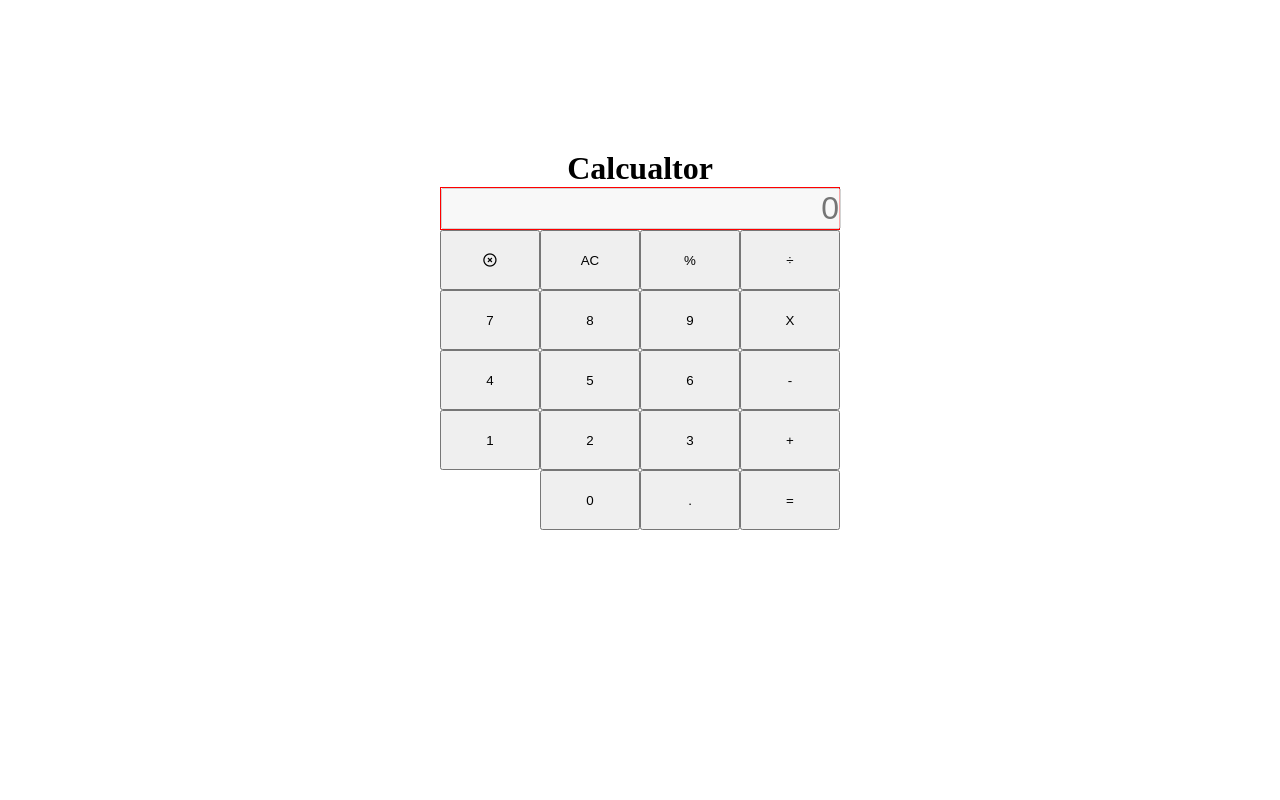
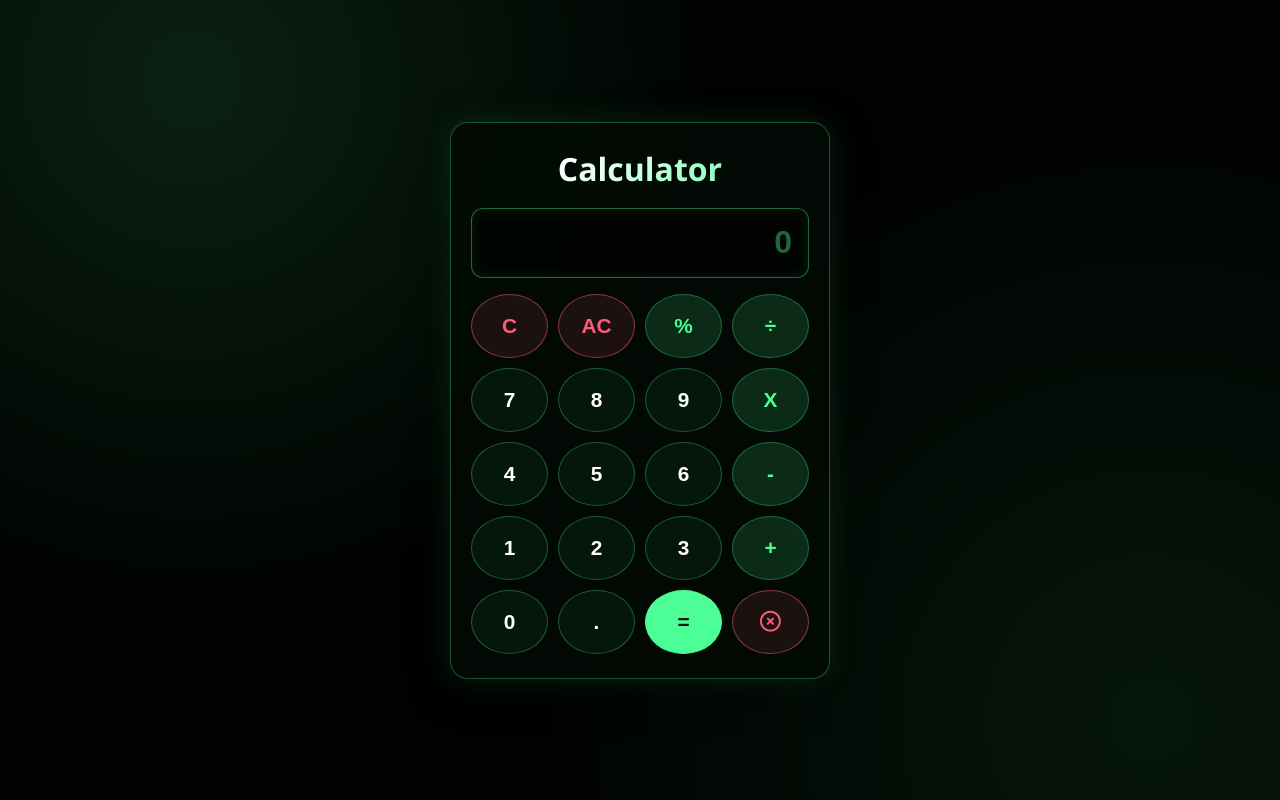
Before and after one commit to Owais-Shoukat/Calculator, a plain HTML site: page index.html in a window 1280 px wide. Both pictures are taken after a click on the button "AC". Drawn offline with Linux system fonts and the light colour scheme.

Commit message:
My third Commit

```diff
--- a/app.js
+++ b/app.js
@@ -0,0 +1,148 @@
+
+let input = document.querySelector("input");
+let buttons = document.querySelectorAll("button");
+
+let done = false;
+
+buttons.forEach(function (button) {
+    button.addEventListener("click", function () {
+
+        let value = button.textContent.trim();
+
+        if (value === "") {
+            value = "DEL";
+        }
+
+        let text = input.value;
+
+        if (text === "Error") {
+            text = "";
+        }
+
+        let last = text.slice(-1);
+
+        let start = Math.max(
+            text.lastIndexOf("+"),
+            text.lastIndexOf("-"),
+            text.lastIndexOf("X"),
+            text.lastIndexOf("÷")
+        );
+        let currentNumber = text.slice(start + 1);
+
+        let lastIsOperator = false;
+        if (last === "+" || last === "-" || last === "X" || last === "÷") {
+            lastIsOperator = true;
+        }
+
+        if (value === "AC") {
+            input.value = "";
+            done = false;
+        }
+
+        else if (value === "C" || value === "DEL") {
+            if (done) {
+                input.value = "";
+                done = false;
+            } else {
+                input.value = text.slice(0, -1);
+            }
+        }
+
+        else if (value === "=") {
+            if (text === "" || text === "-") {
+                return;
+            }
+
+            if (lastIsOperator) {
+                text = text.slice(0, -1);
+            }
+
+            text = text.replaceAll("X", "*");
+            text = text.replaceAll("÷", "/");
+            text = text.replaceAll("%", "/100");
+
+            let result = eval(text);
+
+            if (isFinite(result)) {
+                input.value = parseFloat(result.toFixed(8));
+            } else {
+                input.value = "Error";
+            }
+
+            done = true;
+        }
+
+        else if (value === "+" || value === "-" || value === "X" || value === "÷") {
+            done = false;
+
+            if (text === "") {
+                if (value === "-") {
+                    input.value = "-";
+                } else {
+                    input.value = "";
+                }
+            }
+            else if (text === "-") {
+                input.value = "-";
+            }
+            else if (last === "+" && value === "+") {
+                input.value = text;
+            }
+            else if (last === "-" && value === "-") {
+                input.value = text;
+            }
+            else if (last === "X" && value === "X") {
+                input.value = text;
+            }
+            else if (last === "÷" && value === "÷") {
+                input.value = text;
+            }
+            else if (lastIsOperator) {
+                input.value = text.slice(0, -1) + value;
+            }
+            else {
+                input.value = text + value;
+            }
+        }
+
+        else if (value === "%") {
+            if (text !== "" && "0123456789".includes(last)) {
+                input.value = text + "%";
+                done = false;
+            }
+        }
+
+        else if (value === ".") {
+            if (done) {
+                input.value = "0.";
+                done = false;
+            }
+            else if (last === "%") {
+            }
+            else if (currentNumber.includes(".")) {
+            }
+            else if (currentNumber === "") {
+                input.value = text + "0.";
+            }
+            else {
+                input.value = text + ".";
+            }
+        }
+
+        else {
+            if (done) {
+                input.value = value;
+                done = false;
+            }
+            else if (last === "%") {
+            }
+            else if (currentNumber === "0") {
+                input.value = text.slice(0, -1) + value;
+            }
+            else {
+                input.value = text + value;
+            }
+        }
+
+    });
+});
--- a/index.html
+++ b/index.html
@@ -3,43 +3,47 @@
 <head>
     <meta charset="UTF-8">
     <meta name="viewport" content="width=device-width, initial-scale=1.0">
-    <title>Calculator</title>
+    <title>Cal</title>
     <link rel="stylesheet" href="https://cdnjs.cloudflare.com/ajax/libs/font-awesome/6.7.2/css/all.min.css">
     <link rel="stylesheet" href="style.css">
 </head>
+
 <body>
-    <h1>Calcualtor</h1>
+    <div class="calculator">
+        <h1>Calculator</h1>
+
         <div class="text">
             <input type="text" placeholder="0" disabled>
         </div>
+
             <div class="buttons">
-        <button><i class="fa-regular fa-circle-xmark"></i></button>
-        <button>AC</button>
-        <button>%</button>
-        <button>÷</button>
+                <button class="clear">C</button>
+                <button class="clear">AC</button>
+                <button class="operator">%</button>
+                <button class="operator">÷</button>
 
                 <button>7</button>
                 <button>8</button>
                 <button>9</button>
-        <button>X</button>
+                <button class="operator">X</button>
 
                 <button>4</button>
                 <button>5</button>
                 <button>6</button>
-        <button>-</button>
+                <button class="operator">-</button>
 
                 <button>1</button>
                 <button>2</button>
                 <button>3</button>
-        <button>+</button>
-        <div></div>
+                <button class="operator">+</button>
+
                 <button>0</button>
                 <button>.</button>
-        <button>=</button>
-
+                <button class="equal">=</button>
+                <button class="clear" data-value="DEL"><i class="fa-regular fa-circle-xmark"></i></button>
+            </div>
 
     </div>
-
 </body>
 <script src="app.js"></script>
 </html>
--- a/style.css
+++ b/style.css
@@ -1,29 +1,136 @@
-*{
-    margin:0;
+
+* {
+    margin: 0;
     padding: 0;
     box-sizing: border-box;
 }
-h1{
+
+body {
+    min-height: 100vh;
+    display: flex;
+    align-items: center;
+    justify-content: center;
+    padding: 20px 14px;
+    font-family: 'Segoe UI', Tahoma, Geneva, Verdana, sans-serif;
+    color: #ffffff;
+    background:
+        radial-gradient(circle at 15% 10%, rgba(75, 255, 150, 0.12), transparent 40%),
+        radial-gradient(circle at 90% 90%, rgba(75, 255, 150, 0.08), transparent 45%),
+        #010301;
+}
+
+.calculator {
+    width: 100%;
+    max-width: 380px;
+    background: rgba(3, 10, 4, 0.8);
+    border: 1px solid rgba(75, 255, 150, 0.3);
+    border-radius: 18px;
+    padding: 24px 20px;
+    box-shadow: 0 0 30px rgba(75, 255, 150, 0.12), 0 10px 40px rgba(0, 0, 0, 0.6);
+}
+
+h1 {
     text-align: center;
-    margin-top: 150px;
+    margin-bottom: 18px;
+    font-size: 2rem;
+    font-weight: 800;
+    background: linear-gradient(135deg, #ffffff 30%, #4bff96 100%);
+    -webkit-background-clip: text;
+    -webkit-text-fill-color: transparent;
 }
-.text{
-    text-align: center;
-    margin: 0 auto;
-    width: 400px;
-    border: 1px solid red;
 
+.text {
+    margin-bottom: 16px;
 }
-.text input{
-    width: 400px;
+
+.text input {
+    width: 100%;
+    height: 70px;
+    padding: 0 16px;
     text-align: right;
     font-size: 2rem;
+    font-weight: 700;
+    color: #4bff96;
+    -webkit-text-fill-color: #4bff96;
+    background: rgba(0, 0, 0, 0.6);
+    border: 1px solid rgba(75, 255, 150, 0.4);
+    border-radius: 12px;
+    box-shadow: inset 0 0 12px rgba(75, 255, 150, 0.1);
 }
-.buttons{
+
+.text input::placeholder {
+    color: rgba(75, 255, 150, 0.4);
+    -webkit-text-fill-color: rgba(75, 255, 150, 0.4);
+}
+
+.buttons {
     display: grid;
-    grid-template-columns: repeat(4,1fr);
-    width: 400px;
-    margin: 0 auto;
-    height: 300px;
+    grid-template-columns: repeat(4, 1fr);
+    gap: 10px;
+}
 
+.buttons button {
+    height: 64px;
+    font-size: 1.3rem;
+    font-weight: 700;
+    color: #ffffff;
+    background: rgba(75, 255, 150, 0.06);
+    border: 1px solid rgba(75, 255, 150, 0.3);
+    border-radius: 50%;
+    cursor: pointer;
+    transition: all 0.2s ease;
+    -webkit-tap-highlight-color: transparent;
 }
+
+.buttons button:hover {
+    background: rgba(75, 255, 150, 0.18);
+    border-color: #4bff96;
+    box-shadow: 0 0 12px rgba(75, 255, 150, 0.4);
+    transform: translateY(-2px);
+}
+
+.buttons button:active {
+    transform: scale(0.94);
+}
+
+.buttons .operator {
+    color: #4bff96;
+    background: rgba(75, 255, 150, 0.14);
+}
+
+.buttons .clear {
+    color: #ff5c7a;
+    border-color: rgba(255, 92, 122, 0.5);
+    background: rgba(255, 92, 122, 0.1);
+}
+
+.buttons .clear:hover {
+    background: rgba(255, 92, 122, 0.22);
+    border-color: #ff5c7a;
+    box-shadow: 0 0 12px rgba(255, 92, 122, 0.4);
+}
+
+.buttons .equal {
+    color: #03120a;
+    background: #4bff96;
+    border-color: #4bff96;
+}
+
+.buttons .equal:hover {
+    background: #7dffb4;
+    box-shadow: 0 0 18px rgba(75, 255, 150, 0.7);
+}
+
+@media (max-width: 380px) {
+    .calculator {
+        padding: 18px 14px;
+    }
+
+    .buttons {
+        gap: 8px;
+    }
+
+    .buttons button {
+        height: 58px;
+    }
+}
```
Lines whose indentation alone changed are shown as unchanged.
